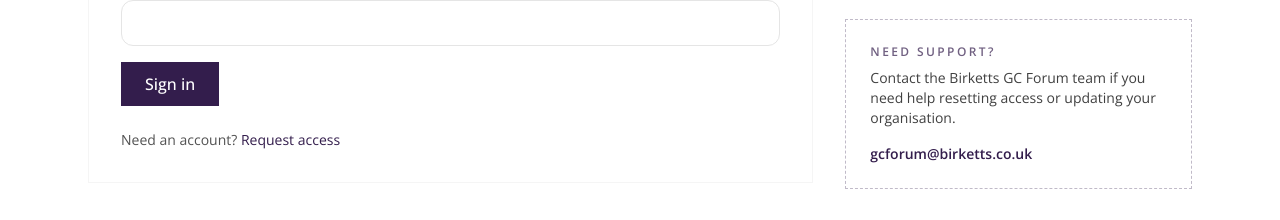
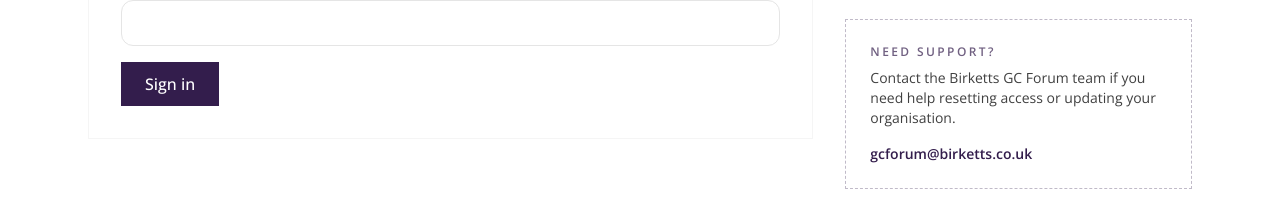
Before and after one commit to debnaml/gcforum, a Next.js app: page /login in a window 1280 px wide. Shown: the part 655-875 px from the top of the page. Built offline with nearby package versions, Linux system fonts and the light colour scheme; no server answers.

Commit message:
Remove signup prompt from login

```diff
--- a/app/(auth)/login/page.js
+++ b/app/(auth)/login/page.js
@@ -27,9 +27,6 @@
               <div className="mt-6">
                 <CredentialForm mode="signin" redirectTo={redirectTo} />
               </div>
-              <p className="mt-6 text-sm text-neutral-600">
-                Need an account? <Link href="/signup" className="text-primary">Request access</Link>
-              </p>
             </section>
           </div>
           <aside className="space-y-6">
```
